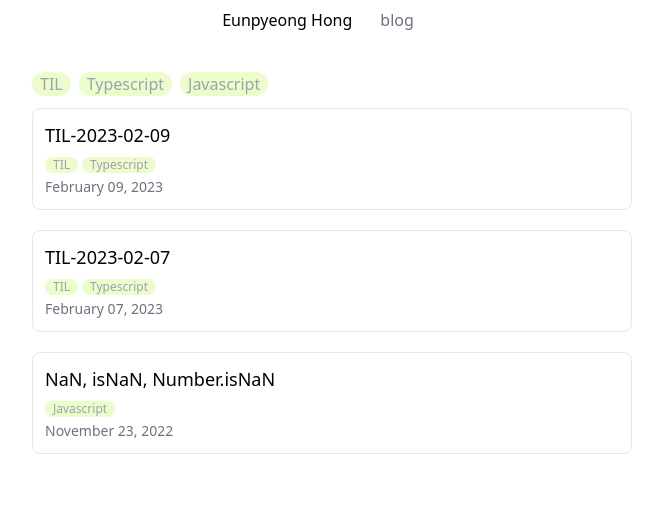
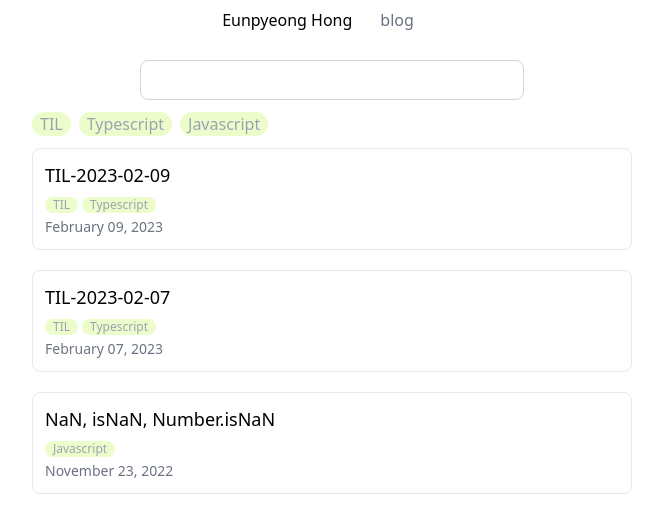
Before and after one commit to gnoeyp/blog, a Gatsby site: page /blog in a window 1280 px wide. Shown: the whole page, without its empty margins (308-971 px from the left). Built offline with nearby package versions, Linux system fonts and the light colour scheme; Gatsby itself is replaced by a stand-in of ours.

Commit message:
feat: search posts

```diff
--- a/src/components/PostPreview.tsx
+++ b/src/components/PostPreview.tsx
@@ -2,7 +2,7 @@ import React from "react";
 import Tag from "./Tag";
 
 type PostPreviewProps = {
-  title: string;
+  title: React.ReactNode;
   date: string;
   tags?: string[];
 };
--- /dev/null
+++ b/src/components/Search.tsx
@@ -0,0 +1,20 @@
+import React from "react";
+
+type SearchProps = {
+  onChange?: (value: string) => void;
+  value?: string;
+};
+
+const Search = ({ onChange, value }: SearchProps) => {
+  return (
+    <input
+      className="w-96 h-10 px-3 border rounded-lg border-gray-300 outline-none focus:border-gray-500"
+      value={value}
+      onChange={(e: React.ChangeEvent<HTMLInputElement>) =>
+        onChange?.(e.target.value)
+      }
+    />
+  );
+};
+
+export default Search;
--- a/src/pages/blog.tsx
+++ b/src/pages/blog.tsx
@@ -4,32 +4,22 @@ import Layout from "../components/Layout";
 import PostPreview from "../components/PostPreview";
 import { includesArray, removeDuplicatesInArray } from "../utils";
 import Tag from "../components/Tag";
+import Search from "../components/Search";
+import { Post } from "../types";
 
-type Data = {
+type BlogPageProps = {
+  data: {
     allMarkdownRemark: {
       edges: {
-      node: {
-        id: number;
-        fields: {
-          slug: string;
-        };
-        slug: string;
-        frontmatter: {
-          date: string;
-          title: string;
-          tags?: string[];
-        };
-      };
+        node: Post;
       }[];
     };
   };
-
-type BlogPageProps = {
-  data: Data;
 };
 
 const BlogPage = ({ data }: BlogPageProps) => {
   const [checkedTags, setCheckedTags] = useState<string[]>([]);
+  const [searchValue, setSearchValue] = useState<string>("");
 
   const posts = data.allMarkdownRemark.edges;
   const tags = removeDuplicatesInArray(
@@ -48,13 +38,20 @@ const BlogPage = ({ data }: BlogPageProps) => {
       : setCheckedTags([...checkedTags, tag]);
   };
 
-  const filteredPosts = posts.filter((post) =>
+  const filteredPosts = posts
+    .filter((post) =>
       includesArray(post.node.frontmatter.tags || [], checkedTags)
+    )
+    .filter((post) =>
+      post.node.frontmatter.title
+        .toLowerCase()
+        .includes(searchValue.toLowerCase())
     );
 
   return (
     <Layout location="blog">
       <div className="flex flex-col items-center p-5 w-1/2 m-auto">
+        <Search value={searchValue} onChange={setSearchValue} />
         <div className="flex gap-2 justify-start py-3 w-full">
           {tags.map((tag) => (
             <Tag
```
Also changed, not shown: src/types.ts (+13 -0 lines). Lines whose indentation alone changed are shown as unchanged.
